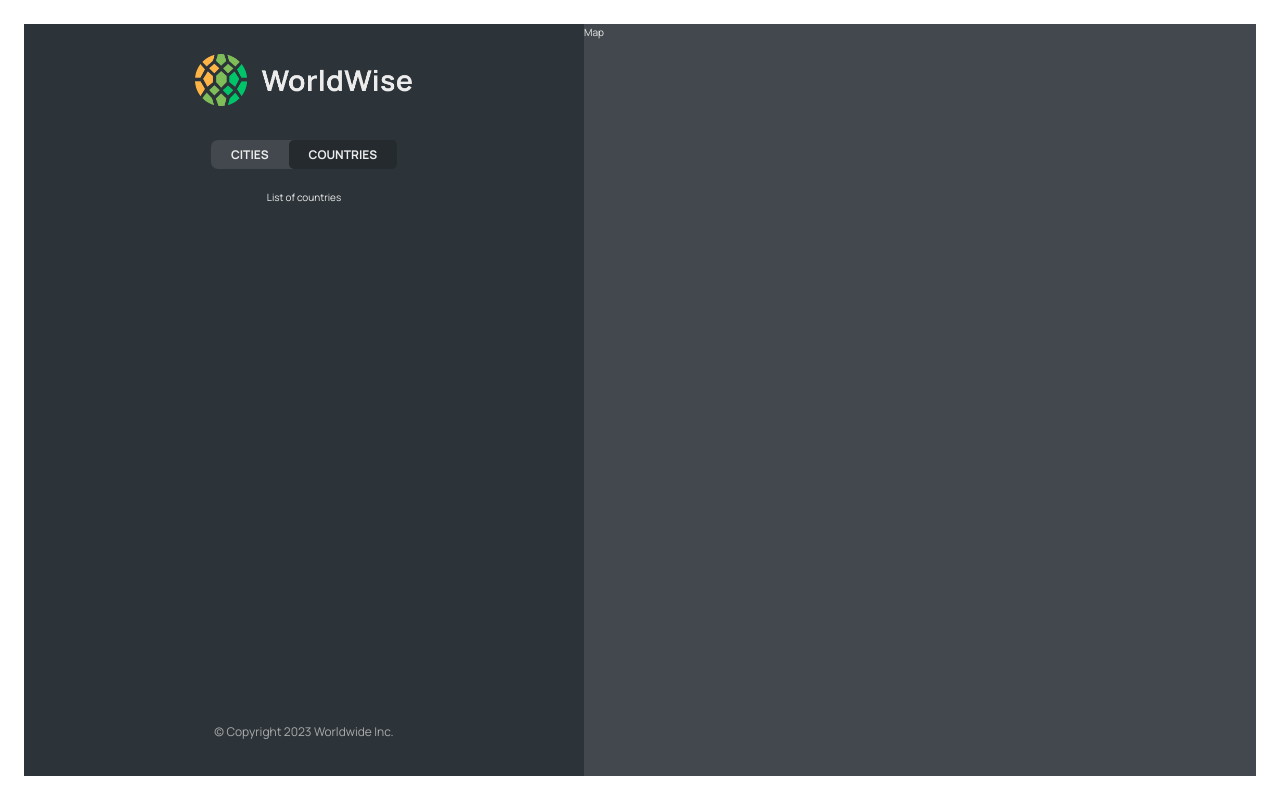
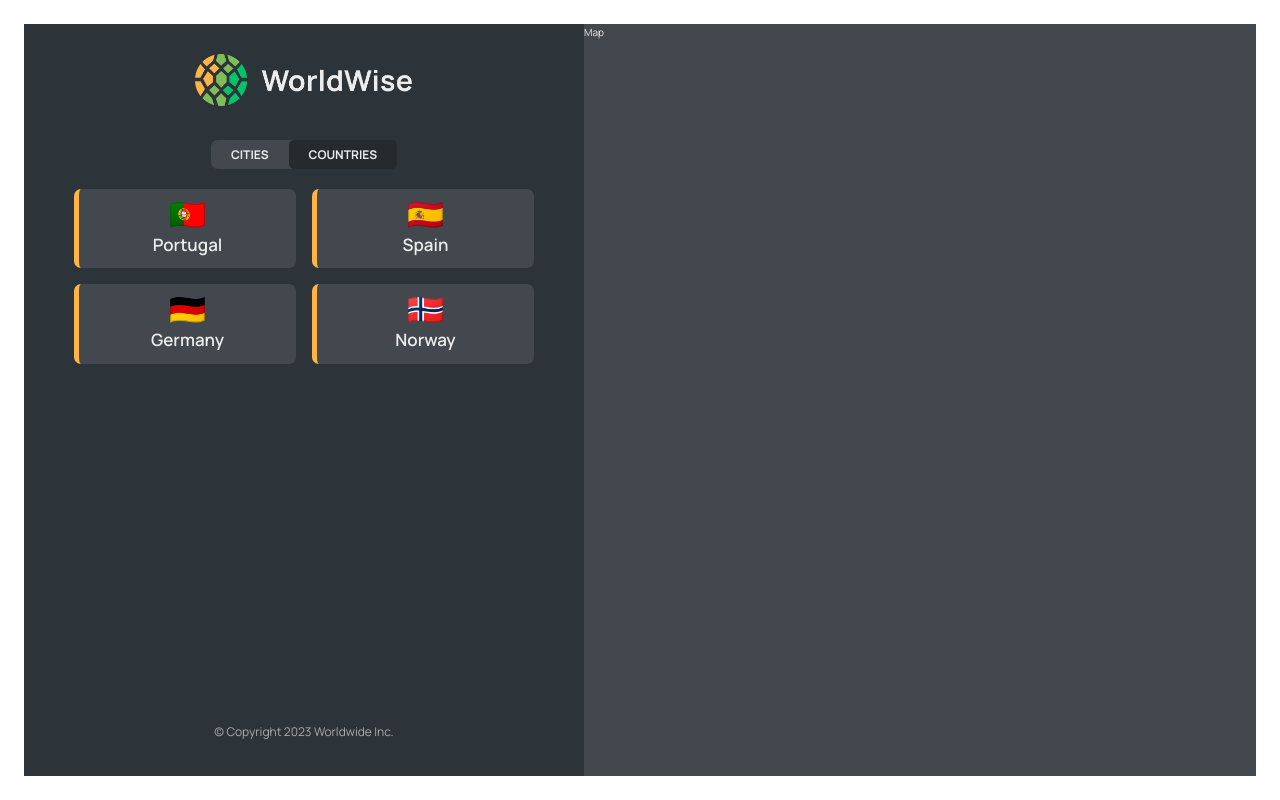
Before and after one commit to skmajumder/worldwise, a React (Vite) app: page /app/countries in a window 1280 px wide. Built offline with nearby package versions, Linux system fonts and the light colour scheme; data requests are answered from the project's data file.

Commit message:
add countries name

```diff
--- a/data/cities.json
+++ b/data/cities.json
@@ -4,7 +4,7 @@
       "cityName": "Lisbon",
       "country": "Portugal",
       "emoji": "🇵🇹",
-      "date": "2027-10-31T15:59:59.138Z",
+      "date": "2023-10-31T15:59:59.138Z",
       "notes": "My favorite city so far!",
       "position": {
         "lat": 38.727881642324164,
@@ -16,7 +16,7 @@
       "cityName": "Madrid",
       "country": "Spain",
       "emoji": "🇪🇸",
-      "date": "2027-07-15T08:22:53.976Z",
+      "date": "2023-07-15T08:22:53.976Z",
       "notes": "",
       "position": {
         "lat": 40.46635901755316,
@@ -28,7 +28,7 @@
       "cityName": "Berlin",
       "country": "Germany",
       "emoji": "🇩🇪",
-      "date": "2027-02-12T09:24:11.863Z",
+      "date": "2023-02-12T09:24:11.863Z",
       "notes": "Amazing 😃",
       "position": {
         "lat": 52.53586782505711,
@@ -47,6 +47,30 @@
         "lng": "-2.13128394200588"
       },
       "id": 98443198
+    },
+    {
+      "cityName": "Oslo",
+      "country": "Norway",
+      "emoji": "🇳🇴",
+      "date": "2023-04-03T07:47:59.202Z",
+      "notes": "",
+      "position": {
+        "lat": 59.8939243,
+        "lng": 10.6203092
+      },
+      "id": 98443199
+    },
+    {
+      "cityName": "Munich",
+      "country": "Germany",
+      "emoji": "🇩🇪",
+      "date": "2023-02-12T09:24:11.863Z",
+      "notes": "Amazing 😃",
+      "position": {
+        "lat": 48.155022,
+        "lng": 11.3770245
+      },
+      "id": 98543197
     }
   ]
 }
--- a/src/App.jsx
+++ b/src/App.jsx
@@ -1,3 +1,4 @@
+import { useEffect, useState } from "react";
 import { BrowserRouter, Route, Routes } from "react-router-dom";
 
 import Homepage from "./pages/Homepage/Homepage";
@@ -7,13 +8,15 @@
 import Login from "./pages/Login/Login";
 import AppLayout from "./pages/AppLayout/AppLayout";
 import CityList from "./components/CityList/CityList";
-import { useEffect, useState } from "react";
+import CountryList from "./components/CountryList/CountryList";
 
 const BASE_URL = `http://localhost:8000/cities`;
 
 const App = () => {
   const [cities, setCities] = useState([]);
   const [isLoading, setIsLoading] = useState(false);
+
+  const cityProps = { cities, isLoading };
 
   useEffect(() => {
     const controller = new AbortController();
@@ -56,15 +59,9 @@
         <Route path="pricing" element={<Pricing />} />
         <Route path="login" element={<Login />} />
         <Route path="app" element={<AppLayout />}>
-          <Route
-            index
-            element={<CityList cities={cities} isLoading={isLoading} />}
-          />
-          <Route
-            path="cities"
-            element={<CityList cities={cities} isLoading={isLoading} />}
-          />
-          <Route path="countries" element={<p>List of countries</p>} />
+          <Route index element={<CityList {...cityProps} />} />
+          <Route path="cities" element={<CityList {...cityProps} />} />
+          <Route path="countries" element={<CountryList {...cityProps} />} />
           <Route path="form" element={<p>Form</p>} />
         </Route>
         <Route path="*" element={<PageNotFound />} />
--- a/src/components/CityItem/CityItem.jsx
+++ b/src/components/CityItem/CityItem.jsx
@@ -1,11 +1,10 @@
 import styles from "./CityItem.module.css";
 
-const formatDate = (date) =>
-  new Intl.DateTimeFormat("en", {
-    day: "numeric",
-    month: "long",
-    year: "numeric",
-  }).format(new Date(date));
+function formatDate(dateString) {
+  const options = { year: "numeric", month: "long", day: "numeric" };
+  const date = new Date(dateString);
+  return date.toLocaleDateString(undefined, options);
+}
 
 const CityItem = ({ city }) => {
   const { cityName, emoji, date } = city || {};
--- /dev/null
+++ b/src/components/CountryList/CountryList.jsx
@@ -0,0 +1,29 @@
+import CountryItem from "../CountryItem/CountryItem";
+import Message from "../Message/Message";
+import Spinner from "../Spinner/Spinner";
+import styles from "./CountryList.module.css";
+
+const CountryList = ({ cities, isLoading }) => {
+  if (isLoading) return <Spinner />;
+
+  if (!cities.length)
+    return (
+      <Message message="Add your first country by clicking on a country on the map" />
+    );
+
+  const countries = cities.reduce((arr, city) => {
+    if (!arr.map((el) => el.country).includes(city.country))
+      return [...arr, { country: city.country, emoji: city.emoji }];
+    else return arr;
+  }, []);
+
+  return (
+    <ul className={styles.countryList}>
+      {countries.map((country) => (
+        <CountryItem key={country?.country} country={country} />
+      ))}
+    </ul>
+  );
+};
+
+export default CountryList;
--- a/src/components/CountryList/CountryList.module.css
+++ b/src/components/CountryList/CountryList.module.css
@@ -2,7 +2,6 @@
   width: 100%;
   height: 65vh;
   list-style: none;
-  overflow-y: scroll;
   overflow-x: hidden;
 
   display: grid;
```
